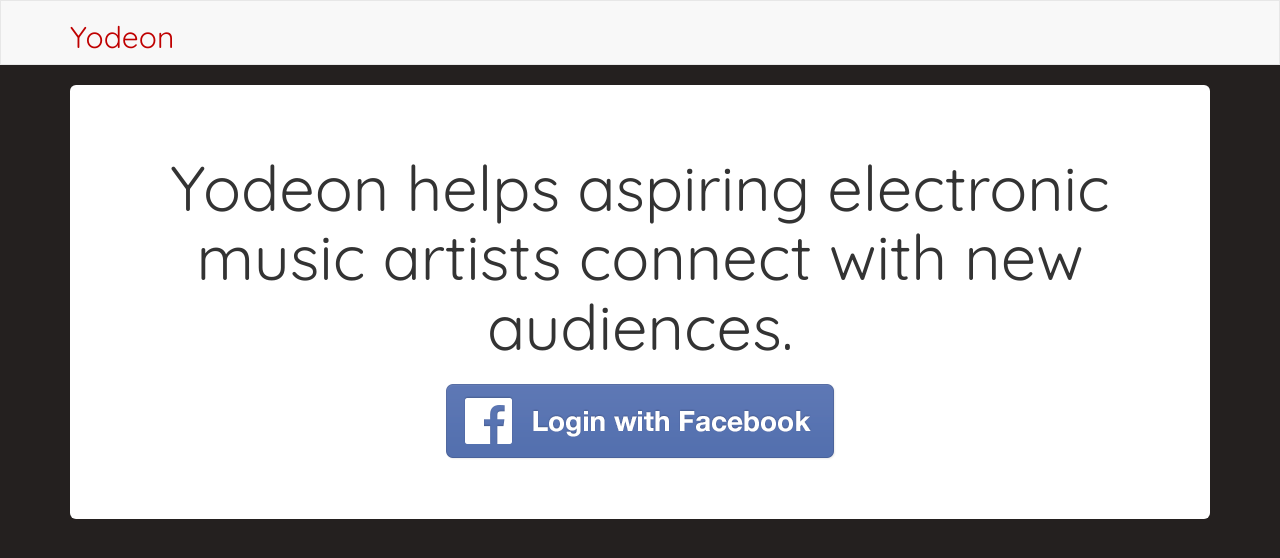
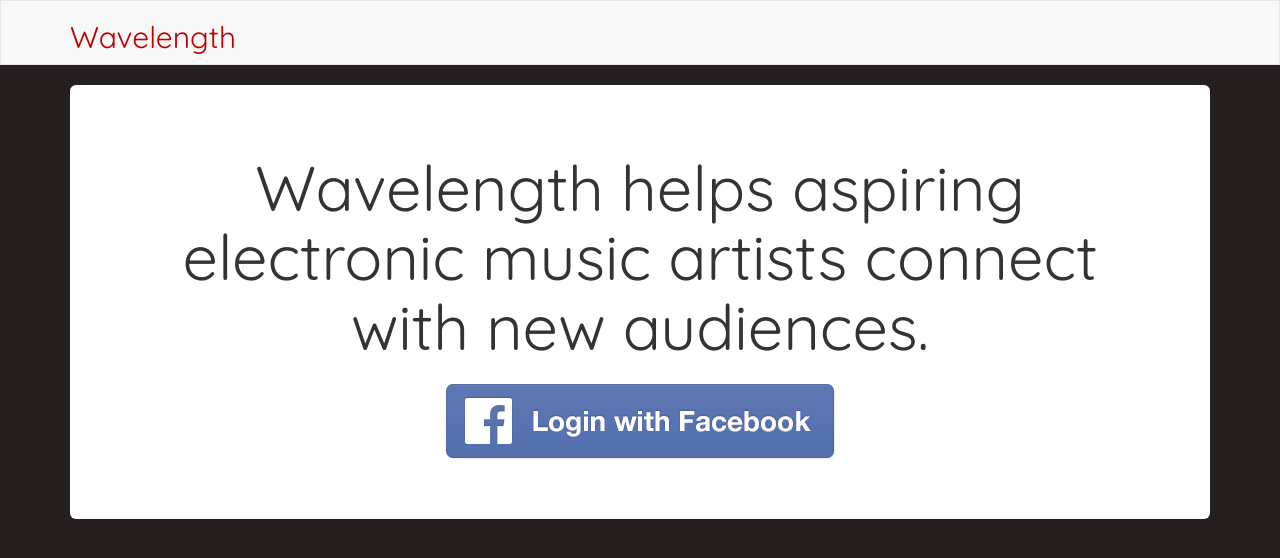
Before and after one commit to deezium/sharebear, a Django app: page / in a window 1280 px wide. Shown: the top 558 px of the page. Run offline with Django 3.2, Linux system fonts and the light colour scheme; parts of the project's set-up code (start-up, migrations or seed data) failed here and were passed over; some libraries are stand-ins or nearby versions.

Commit message:
Changed name to Wavelength, brought back shares URL.

```diff
--- a/sharebear/templates/base.html
+++ b/sharebear/templates/base.html
@@ -22,14 +22,15 @@
 	</head>
 	<body>
 		<!-- Google Tag Manager -->
-		<noscript><iframe src="//www.googletagmanager.com/ns.html?id=GTM-P4KJRN"
+		<noscript><iframe src="//www.googletagmanager.com/ns.html?id=GTM-P4JRKH"
 		height="0" width="0" style="display:none;visibility:hidden"></iframe></noscript>
 		<script>(function(w,d,s,l,i){w[l]=w[l]||[];w[l].push({'gtm.start':
 		new Date().getTime(),event:'gtm.js'});var f=d.getElementsByTagName(s)[0],
 		j=d.createElement(s),dl=l!='dataLayer'?'&l='+l:'';j.async=true;j.src=
 		'//www.googletagmanager.com/gtm.js?id='+i+dl;f.parentNode.insertBefore(j,f);
-		})(window,document,'script','dataLayer','GTM-P4KJRN');</script>
+		})(window,document,'script','dataLayer','GTM-P4JRKH');</script>
 		<!-- End Google Tag Manager -->
+
 		<div id="fb-root"></div>
 		<script>
 		(function(d, s, id) {
@@ -46,7 +47,7 @@
 				<div class='container'>
 					<div class='navbar-left'>
 					<ul class='nav navbar-nav'>
-						<li><h2><a href="{% url 'index' %}" style="text-decoration:none">Yodeon</a></h2></li>
+						<li><h2><a href="{% url 'index' %}" style="text-decoration:none">Wavelength</a></h2></li>
 					</ul>
 					</div>
 					<div class='navbar-header navbar-right'>
--- a/sharebear/templates/home.html
+++ b/sharebear/templates/home.html
@@ -17,7 +17,7 @@
 
 	<div class='jumbotron'>
 		<div id='intro'>
-			<h1>Yodeon helps aspiring electronic music artists connect with new audiences.</h1>
+			<h1>Wavelength helps aspiring electronic music artists connect with new audiences.</h1>
 		</div>
 		<a href="{% url 'social:begin' 'facebook'%}?next={{request.path}}"><img src='{{ MEDIA_URL }}/facebooklogin.png'/></a>
 
--- a/sharebear/urls.py
+++ b/sharebear/urls.py
@@ -23,7 +23,7 @@ urlpatterns = patterns('',
     url(r'^edit/$', 'sharebear_app.views.edit_profile'),
     #url(r'^inbox/$', 'sharebear_app.views.inbox', name='messages_inbox'),
     url(r'^feed/$', 'sharebear_app.views.feed', name='messages_feed'),
-    #url(r'^shares/(?P<username>\w.{0,30})/$', 'sharebear_app.views.shares', name='messages_shares'),
+    url(r'^shares/(?P<username>\w.{0,30})/$', 'sharebear_app.views.shares', name='messages_shares'),
     #url(r'^feed_reply/(?P<user_id>[\d]+)/$', 'sharebear_app.views.feedreply', name='feed_reply'),
     #url(r'^outbox/$', 'sharebear_app.views.outbox', name='messages_outbox'),
     #url(r'^metaoutbox/$', 'sharebear_app.views.metaoutbox', name='messages_metaoutbox'),
```
Also changed, not shown: 1 other file.
